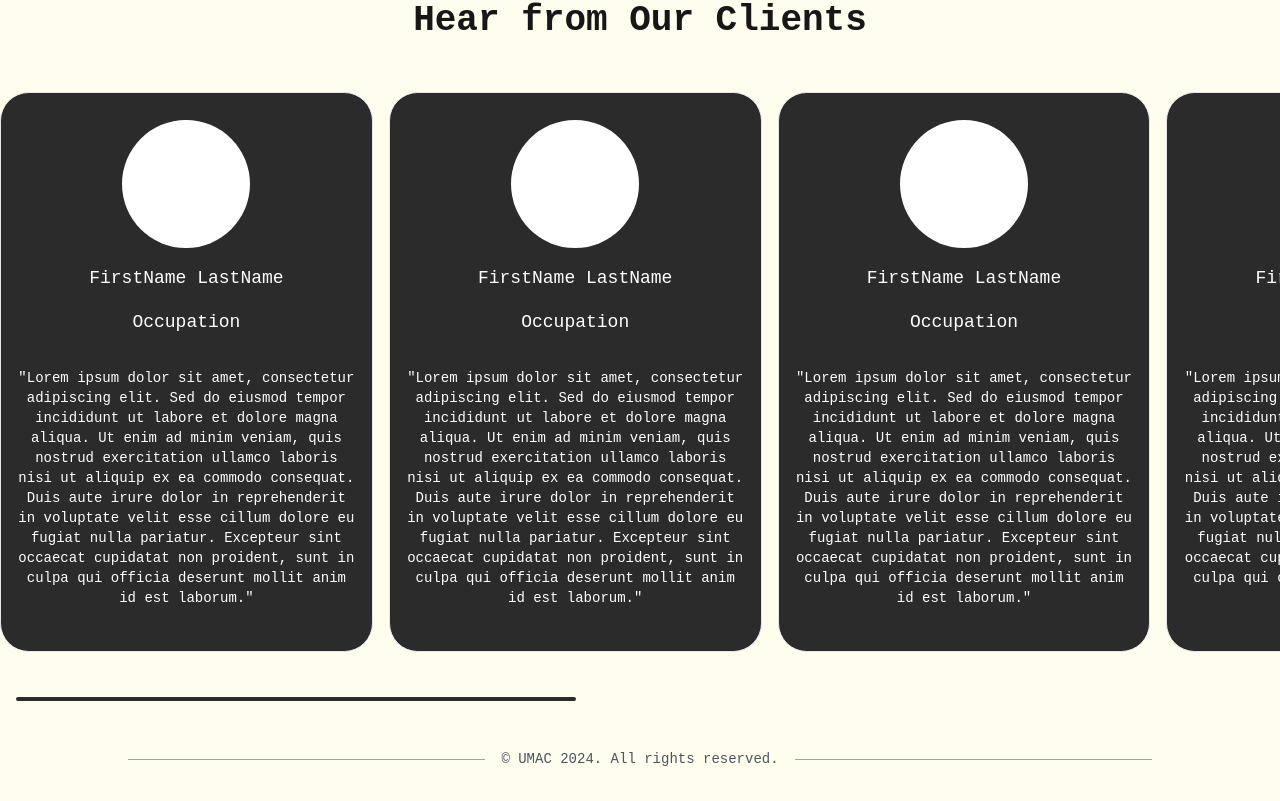
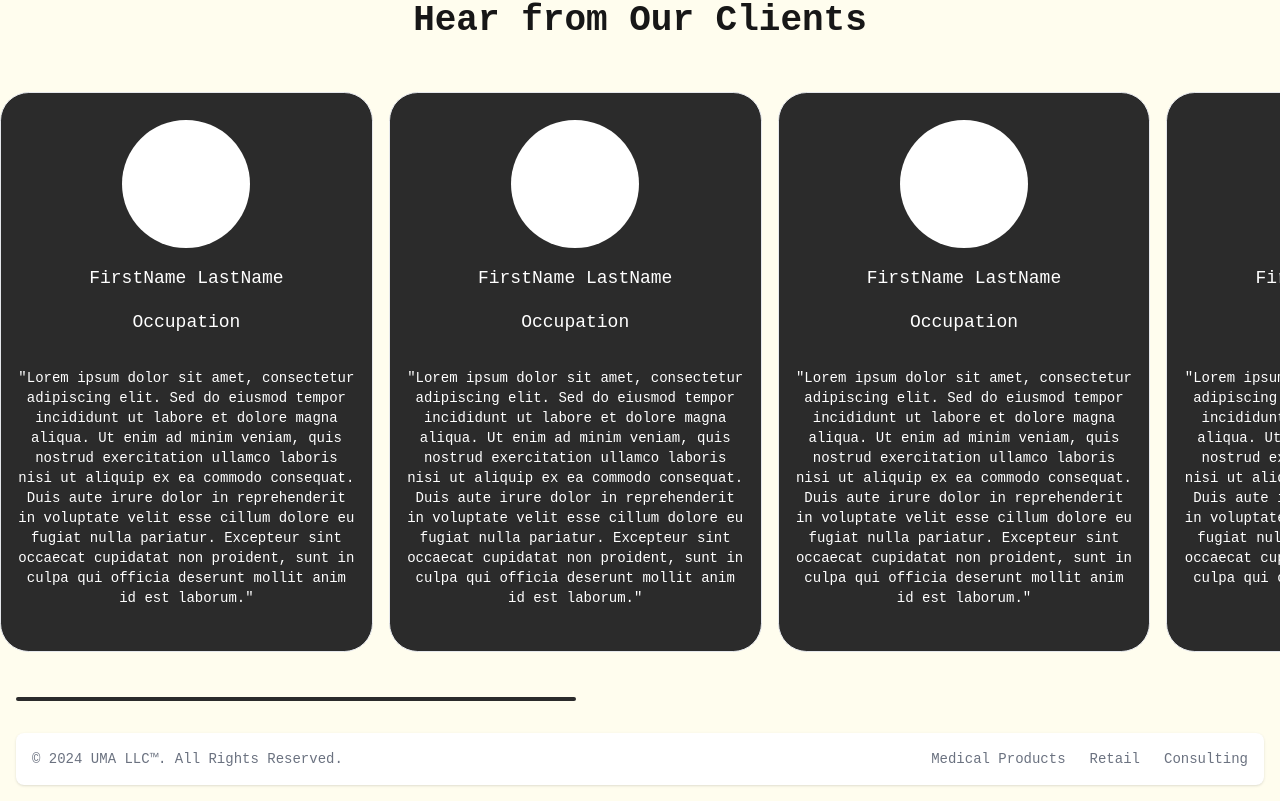
Before and after one commit to REVITAL-STUDIO/UMAC, a Next.js app: page /retail in a window 1280 px wide. Shown: the part 2724-3525 px from the top of the page. Built offline with nearby package versions, Linux system fonts and the light colour scheme.

Commit message:
final update

```diff
--- a/app/consulting/page.tsx
+++ b/app/consulting/page.tsx
@@ -8,8 +8,7 @@ export default function Consulting() {
   return (
     <main>
       <Nav />
-      <ConsultLast />
-
+      <ConsultLast />z
       <ConsultIntro />
       <Grow />
       <Foundation />
--- a/components/Footer.tsx
+++ b/components/Footer.tsx
@@ -1,16 +1,22 @@
+import Link from "next/link";
+
 export default function Footer() {
-    return (
-        <footer className="w-full py-4 flex justify-center items-center bg-transparent">
-        <div className="w-full max-w-screen-lg flex items-center justify-center">
-          {/* Line on the left */}
-          <div className="flex-grow border-t border-gray-400"></div>
-
-          {/* Text in the center */}
-          <span className="mx-4 text-gray-600 text-sm">© UMAC 2024. All rights reserved.</span>
-
-          {/* Line on the right */}
-          <div className="flex-grow border-t border-gray-400"></div>
-        </div>
-      </footer>
-    );
+  return (
+    <footer className="bg-[#fff] rounded-lg shadow m-4 dark:bg-gray-800">
+      <div className="w-full mx-auto max-w-screen-xl p-4 md:flex md:items-center md:justify-between">
+        <span className="text-sm text-gray-500 sm:text-center dark:text-gray-400">
+          © 2024{" "}
+          <a href="https://flowbite.com/" className="hover:underline">
+            UMA LLC™
+          </a>
+          . All Rights Reserved.
+        </span>
+        <ul className="flex gap-x-6 flex-wrap items-center mt-3 text-sm font-medium text-gray-500 dark:text-gray-400 sm:mt-0">
+          <Link href="/products">Medical Products</Link>
+          <Link href="/retail">Retail</Link>
+          <Link href="/consulting">Consulting</Link>
+        </ul>
+      </div>
+    </footer>
+  );
 }
--- a/components/Hero.tsx
+++ b/components/Hero.tsx
@@ -11,7 +11,7 @@ export default function Hero() {
         autoPlay
         playsInline
         src="/images/business-video.mp4"
-        className="absolute inset-0 w-[100%] h-[100%] object-cover -z-10 brightness-50"
+        className="absolute inset-0 w-[100%] h-[100%] object-cover -z-10 brightness-[40%]"
       />
       <div className="w-full h-3/4 flex flex-col  justify-center xl:px-16 px-4">
         <h1 className="text-white font-semibold  md:text-5xl text-xl md:w-[50%] w-[90%] mb-2">
--- a/components/MobileMenu.tsx
+++ b/components/MobileMenu.tsx
@@ -55,7 +55,7 @@ const MobileMenu = () => {
           {/* About */}
           <li className=" ">
             <Link
-              href="/"
+              href="/consulting"
               className="px-4 py-2 hover:border-b border-black g transition ease-in-out  duration-300"
             >
               Consulting
--- a/components/Nav.tsx
+++ b/components/Nav.tsx
@@ -73,17 +73,22 @@ export default function Nav() {
         </button>
         <button
           onClick={toggleMenu}
-          className={`xl:hidden w-12 h-12 flex flex-col relative justify-center items-center rounded-full space-x-reverse  z-50`}
+          className={`xl:hidden w-12 h-12 flex flex-col relative justify-center items-center rounded-full z-50
+          `} // Change background color based on pathname
         >
           <span
-            className={`block w-1/2 my-0.5 border-[1.5px] border-white rounded-full ${
+            className={`block w-1/2 my-0.5 border-[1.5px] ${
+              pathname !== "/" ? "border-black" : "border-white"
+            } rounded-full ${
               openMenu
-                ? "rotate-45 transition-transform duration-300 ease-in-out black-white"
+                ? "rotate-45 transition-transform duration-300 ease-in-out"
                 : "transition-transform duration-300 ease-in-out"
             }`}
           ></span>
           <span
-            className={`block w-1/4 my-0.5 border-[1.5px] border-white rounded-full ${
+            className={`block w-1/4 my-0.5 border-[1.5px] ${
+              pathname !== "/" ? "border-black" : "border-white"
+            } rounded-full ${
               openMenu
                 ? "rotate-45 transition-transform duration-300 ease-in-out hidden"
                 : "transition-transform duration-300 ease-in-out"
@@ -92,10 +97,12 @@ export default function Nav() {
           <span
             className={`block ${
               openMenu ? "w-1/2" : "w-1/6"
-            } my-0.5 border-[1.5px] border-white rounded-full ${
+            } my-0.5 border-[1.5px] ${
+              pathname !== "/" ? "border-black" : "border-white"
+            } rounded-full ${
               openMenu
-                ? "-rotate-45 w-1/2 absolute top-2/5 transition-transform duration-300 ease-in-out black-white"
-                : "transition-transform duration-300 ease-in-out "
+                ? "-rotate-45 w-1/2 absolute top-2/5 transition-transform duration-300 ease-in-out"
+                : "transition-transform duration-300 ease-in-out"
             }`}
           ></span>
         </button>
```
Also changed, not shown: app/contact/page.tsx (+11 -8 lines).
